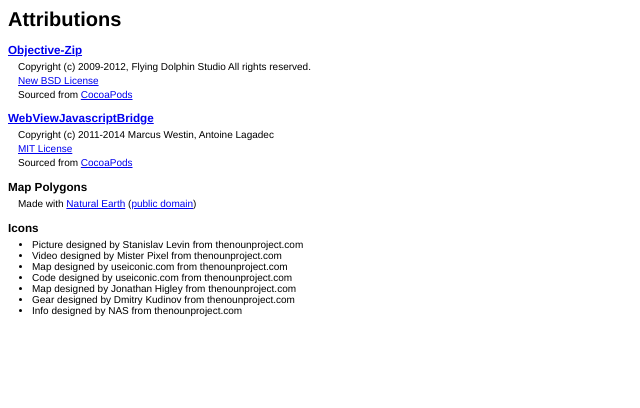
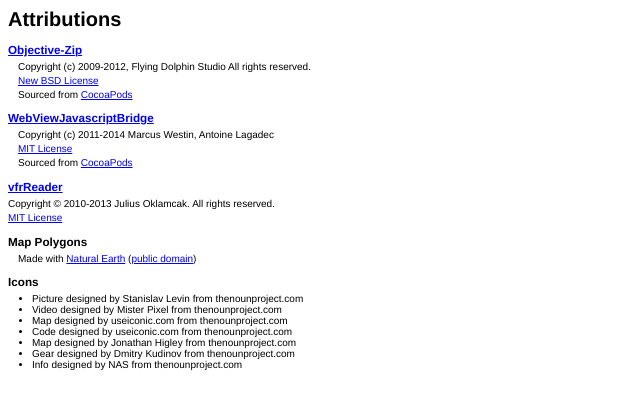
Before and after one commit to ngageoint/disconnected-content-explorer-iOS, a plain HTML site: page InteractiveReports/InteractiveReports/attributions/index.html in a window 1280 px wide. Shown: the whole page, without its empty margins (0-640 px from the left). Drawn offline with Linux system fonts and the light colour scheme.

Commit message:
Added attribution for vfrReader

```diff
--- a/InteractiveReports/InteractiveReports/attributions/index.html
+++ b/InteractiveReports/InteractiveReports/attributions/index.html
@@ -34,6 +34,16 @@
   </p>
 </div>
 
+<div>
+    <h3><a href="https://github.com/vfr/Reader">vfrReader</a></h3>
+    <p>
+        Copyright © 2010-2013 Julius Oklamcak. All rights reserved.
+    </p>
+    <p>
+    <a href="vfrReader-license.html">MIT License</a>
+    </p>
+</div>
+
 <div id="Natural_Earth" class="component">
   <h3>Map Polygons</h3>
   <p>Made with <a href="http://www.naturalearthdata.com/">Natural Earth</a> (<a href="http://www.naturalearthdata.com/about/terms-of-use/">public domain</a>)</p>
```
Also changed, not shown: InteractiveReports/InteractiveReports/attributions/vfrReader-license.html (added, +15 -0 lines), 1 other file.
